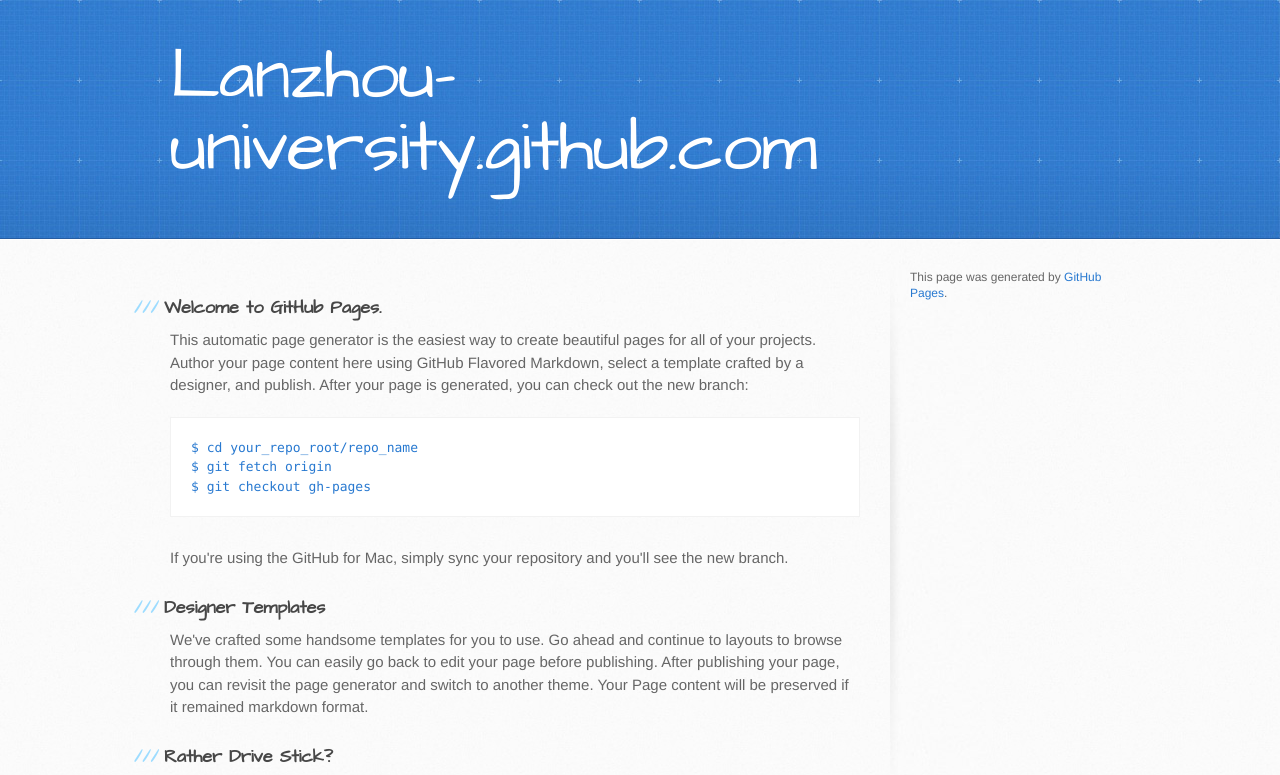
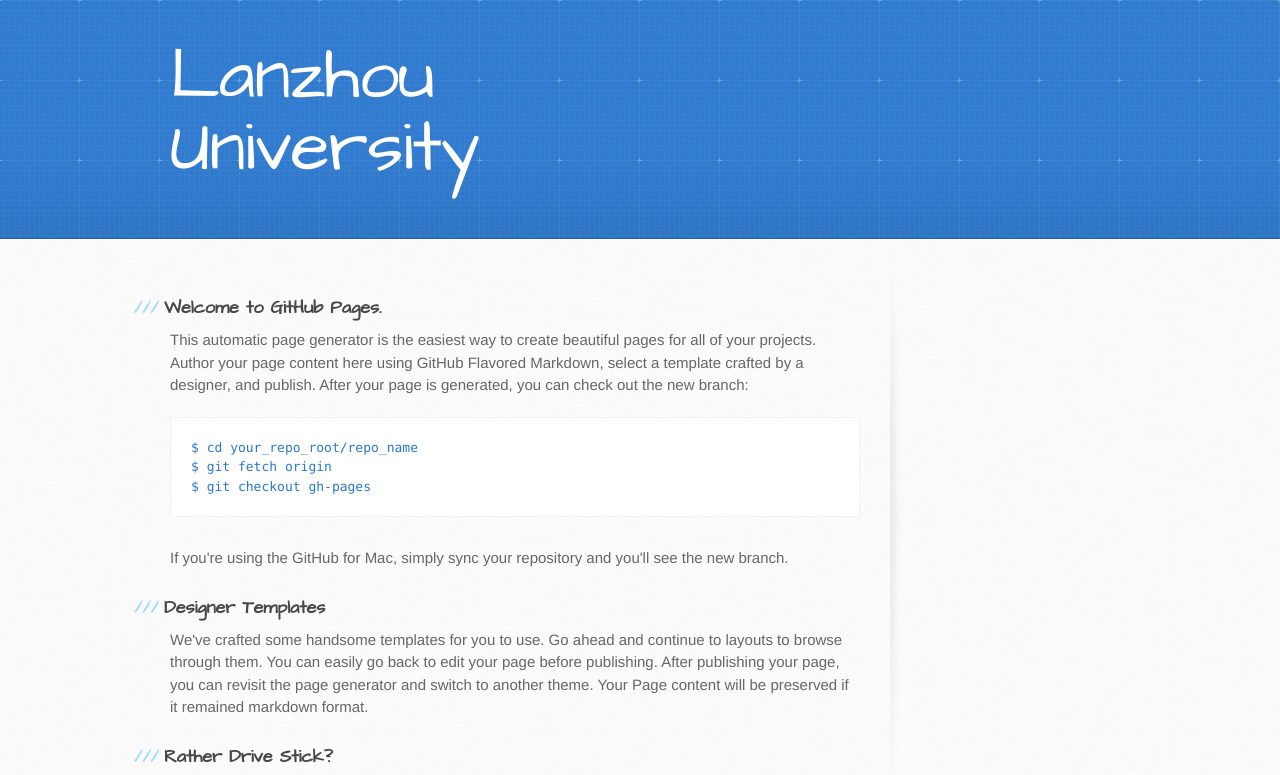
Before and after one commit to lanzhou-university/lanzhou-university.github.com, a plain HTML site: page index.html in a window 1280 px wide. Shown: the top 775 px of the page. Drawn offline with Linux system fonts and the light colour scheme.

Commit message:
Update index.html

```diff
--- a/index.html
+++ b/index.html
@@ -19,7 +19,7 @@
   <body>
     <header>
       <div class="inner">
-        <h1>Lanzhou-university.github.com</h1>
+        <h1>Lanzhou University</h1>
         <h2></h2>
       </div>
     </header>
@@ -57,8 +57,6 @@ $ git checkout gh-pages
 
         <aside id="sidebar">
 
-
-          <p>This page was generated by <a href="pages.github.com">GitHub Pages</a>.</p>
         </aside>
       </div>
     </div>
```
